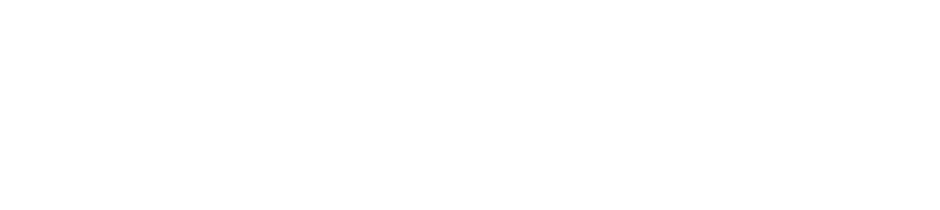
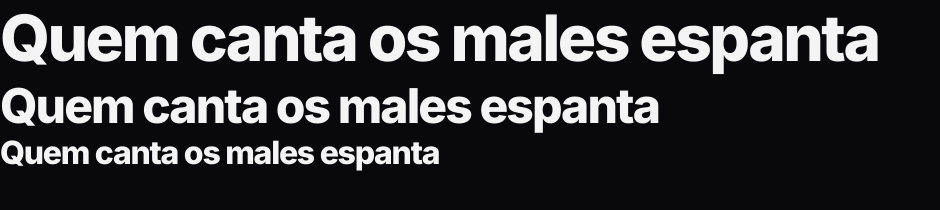
Before and after one commit to AndreTrevizam/projeto-zingen, a plain HTML site: page index.html in a window 1280 px wide. Shown: the whole page, without its empty margins (0-940 px from the left). Drawn offline with Linux system fonts and the light colour scheme.

Commit message:
definindo variaveis css

```diff
--- a/index.html
+++ b/index.html
@@ -3,10 +3,15 @@
 <head>
   <meta charset="UTF-8">
   <meta name="viewport" content="width=device-width, initial-scale=1.0">
+  <link rel="preconnect" href="https://fonts.googleapis.com">
+  <link rel="preconnect" href="https://fonts.gstatic.com" crossorigin>
+  <link href="https://fonts.googleapis.com/css2?family=Inter:ital,opsz,wght@0,14..32,100..900;1,14..32,100..900&display=swap" rel="stylesheet">
   <title>Zingen - Karaokê</title>
   <link rel="stylesheet" href="./styles/index.css">
 </head>
 <body>
-
+  <h1>Quem canta os males espanta</h1>
+  <h2>Quem canta os males espanta</h2>
+  <h3>Quem canta os males espanta</h3>
 </body>
 </html>
--- /dev/null
+++ b/styles/global.css
@@ -0,0 +1,83 @@
+*,
+*::before,
+*::after {
+  box-sizing: border-box;
+}
+
+* {
+  margin: 0;
+  padding: 0;
+  font: inherit;
+
+  -webkit-font-smoothing: antialiased;
+  -moz-osx-font-smoothing: antialiased;
+}
+
+:root {
+  --bg-color: #09090b;
+  --surface-color: #18181B;
+  --stroke-color: #27272A;
+  --text-color-secondary: #A1A1AA;
+  --text-color-primary: #F4F4F5;
+  --brand-color-primary: #F7B733;
+  --brand-color-secondary: #FC4A1A;
+
+  --ff-sans: "Inter", serif;
+  --fw-base: 400;
+  --fw-md: 500;
+  --fw-bold: 800;
+
+  --fs-sm: 0.875rem;
+  --fs-base: 1rem;
+  --fs-lg: 1.25rem;
+  --fs-xl: 1.5rem;
+  --fs-2xl: 2.5rem;
+}
+
+html {
+  font-family: var(--ff-sans);
+  font-weight: var(--fw-base);
+  font-size: var(--fs-base);
+  line-height: 1.6;
+  color: var(--text-color-primary);
+}
+
+body {
+  background-color: var(--bg-color);
+}
+
+h1, h2, h3 {
+  line-height: 1.2;
+  color: var(--text-color-primary);
+  font-weight: var(--fw-bold);
+  letter-spacing: -0.04em;
+}
+
+h1 {
+  font-size: var(--fs-2xl);
+}
+
+h2 {
+  font-size: var(--fs-xl);
+}
+
+h3 {
+  font-size: var(--fs-lg);
+}
+
+a {
+  text-decoration: none;
+  color: inherit;
+}
+
+ul[role="list"] {
+  list-style: none;
+}
+
+@media (width >= 80em) {
+  :root {
+    --fs-lg: 2rem;
+    --fs-xl: 3rem;
+    --fs-2xl: 4rem;
+  }
+}
--- a/styles/index.css
+++ b/styles/index.css
@@ -0,0 +1 @@
+@import url(global.css);
```
